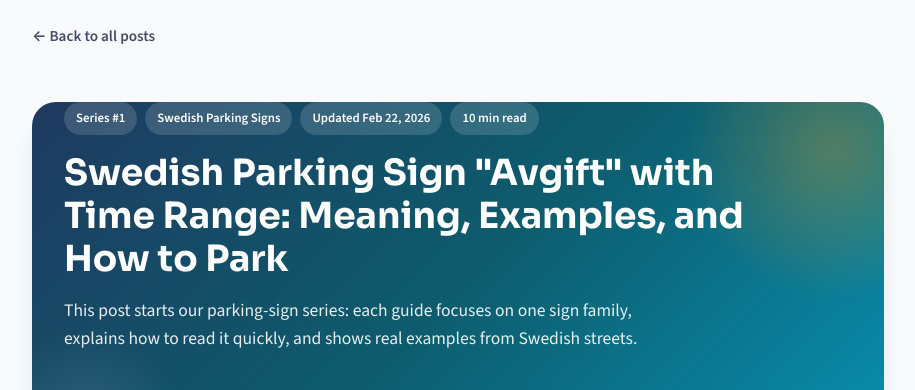
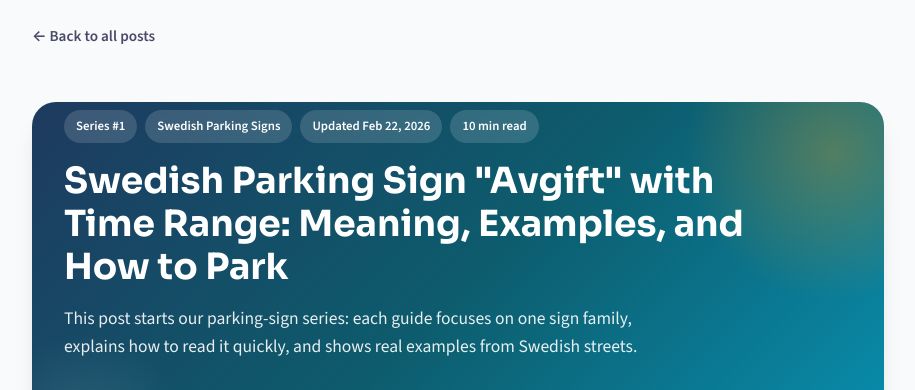
Before and after one commit to Sparkling-AI/parking-sign-master-website, a plain HTML site: page blog/swedish-parking-sign-avgift-guide.html in a window 1280 px wide. Shown: the part 67-457 px from the top of the page, without its empty margins (182-1097 px from the left). Drawn offline with nearby package versions, Linux system fonts and the light colour scheme.

Commit message:
fixed the padding

```diff
--- a/blog/swedish-parking-sign-avgift-guide.html
+++ b/blog/swedish-parking-sign-avgift-guide.html
@@ -202,6 +202,7 @@
             border-radius: var(--radius-xl);
             color: #fff;
             padding: 2.5rem 2rem;
+            margin-bottom: 1rem;
             position: relative;
             overflow: hidden;
             box-shadow: var(--shadow-xl);
@@ -233,6 +234,7 @@
             display: flex;
             gap: 0.5rem;
             flex-wrap: wrap;
+            padding-top: 0.5rem;
             margin-bottom: 1rem;
             position: relative;
             z-index: 2;
```
